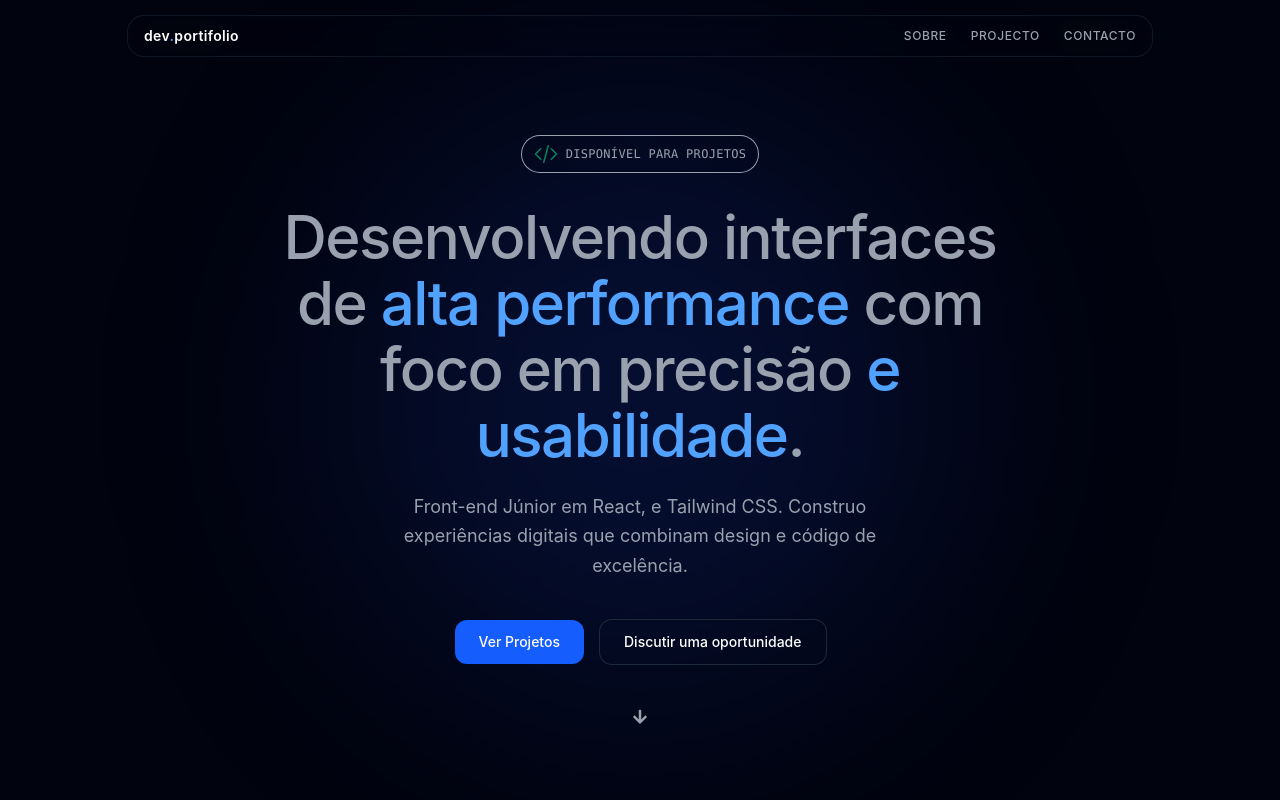
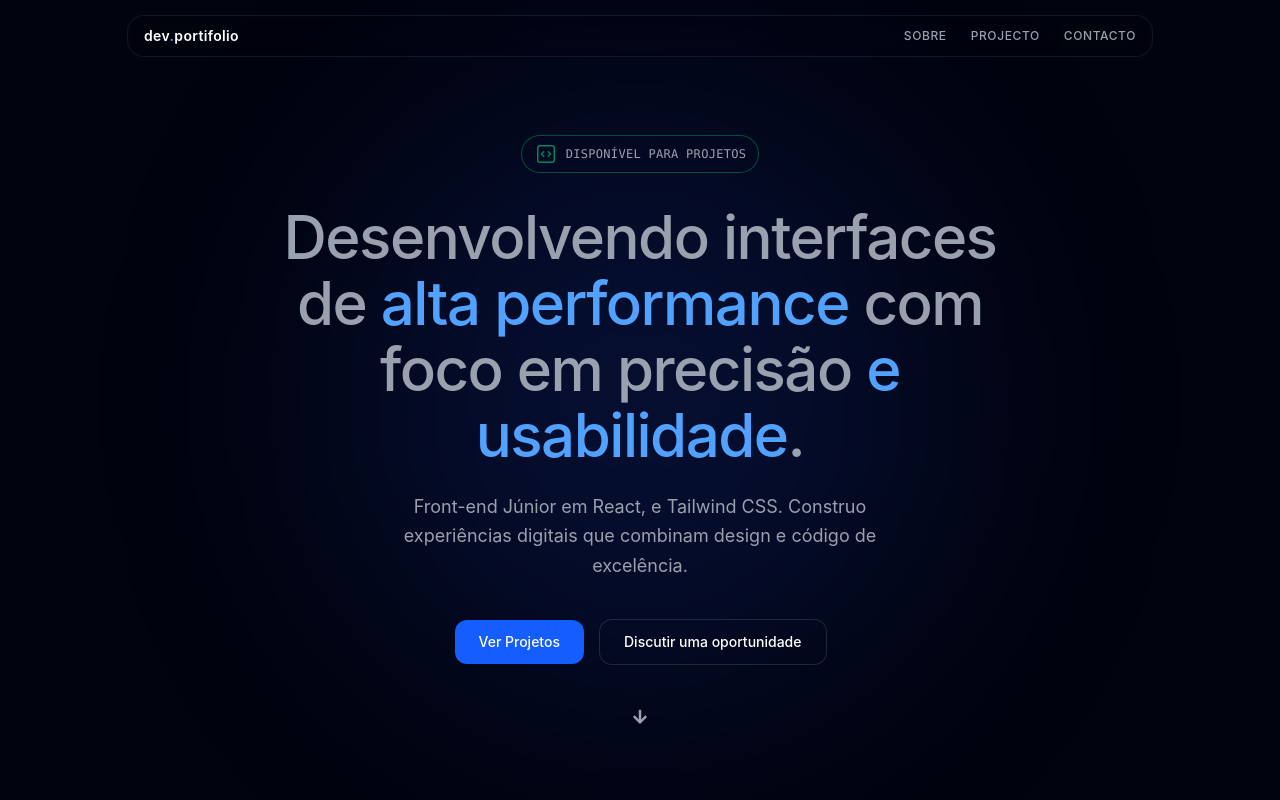
Before and after one commit to epifaniovalente/pingadas_97, a React (Vite) app: page / in a window 1280 px wide. Shown: the top 800 px of the page. Built offline with nearby package versions, Linux system fonts and the light colour scheme.

Commit message:
Pingadas
Mudança de icon

```diff
--- a/src/components/HeroSection.jsx
+++ b/src/components/HeroSection.jsx
@@ -12,12 +12,12 @@ export function HeroSection() {
                     initial={{ opacity: 0, y: 10 }}
                     animate={{ opacity: 1, y: 0 }}
                     transition={{ duration: 0.4 }}
-                    className="inline-flex items-center gap-2 px-3 py-1.5 rounded-full ring-1 ring-foreground/[0.08] bg-card/50 backdrop-blur-sm mb-6 sm:mb-8"
+                    className="inline-flex items-center gap-2 px-3 py-1.5 rounded-full ring-1 ring-emerald-900 backdrop-blur-sm mb-6 sm:mb-8"
                 >
                     <span className="text-[11px] sm:text-xs font-mono tracking-wide uppercase flex items-center gap-2">
                         <span className="text-emerald-500 animate-pulse">
-                            <svg xmlns="http://www.w3.org/2000/svg" fill="none" viewBox="0 0 24 24" stroke-width="1.5" stroke="currentColor" class="size-6">
-                                <path stroke-linecap="round" stroke-linejoin="round" d="M17.25 6.75 22.5 12l-5.25 5.25m-10.5 0L1.5 12l5.25-5.25m7.5-3-4.5 16.5" />
+                            <svg data-slot="icon" fill="none" stroke-width="1.5" stroke="currentColor" class="size-6" viewBox="0 0 24 24" xmlns="http://www.w3.org/2000/svg" aria-hidden="true">
+                                <path stroke-linecap="round" stroke-linejoin="round" d="M14.25 9.75 16.5 12l-2.25 2.25m-4.5 0L7.5 12l2.25-2.25M6 20.25h12A2.25 2.25 0 0 0 20.25 18V6A2.25 2.25 0 0 0 18 3.75H6A2.25 2.25 0 0 0 3.75 6v12A2.25 2.25 0 0 0 6 20.25Z"></path>
                             </svg>
                         </span>
                         Disponível para projetos
```
